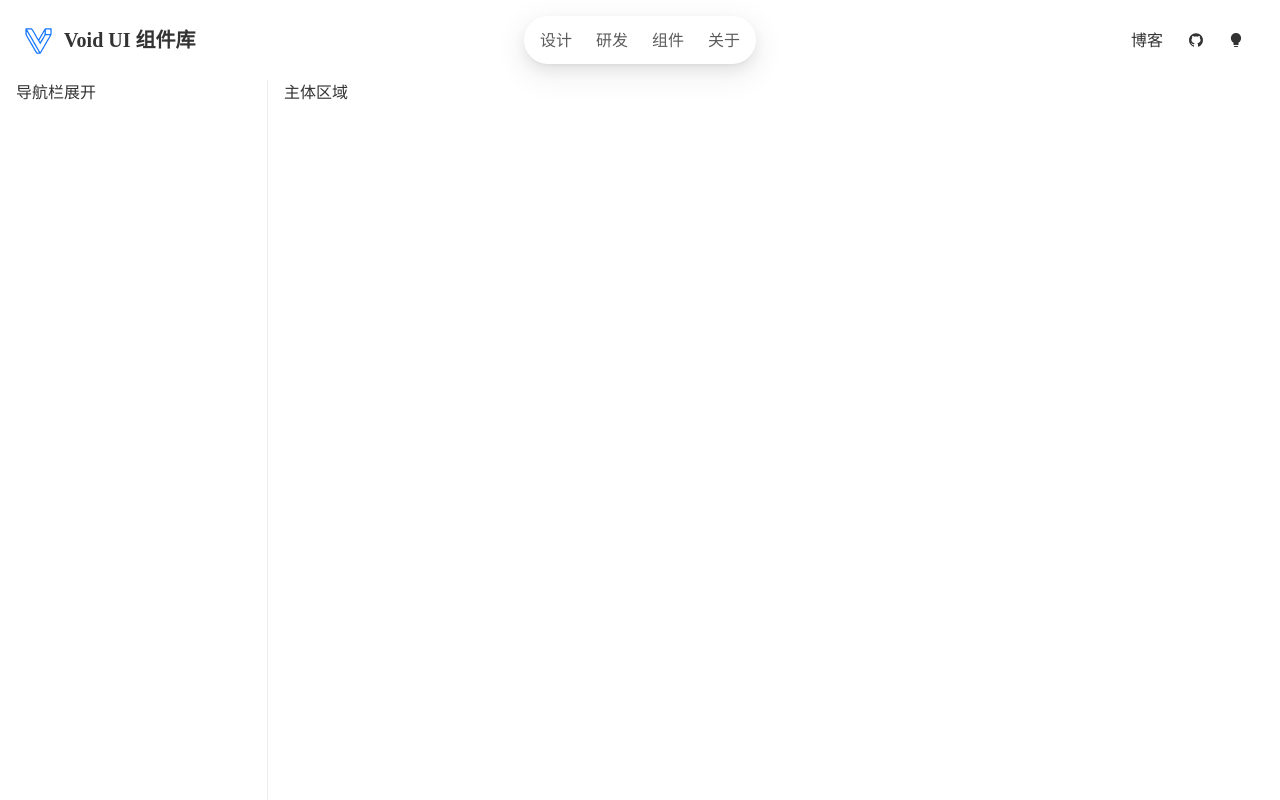
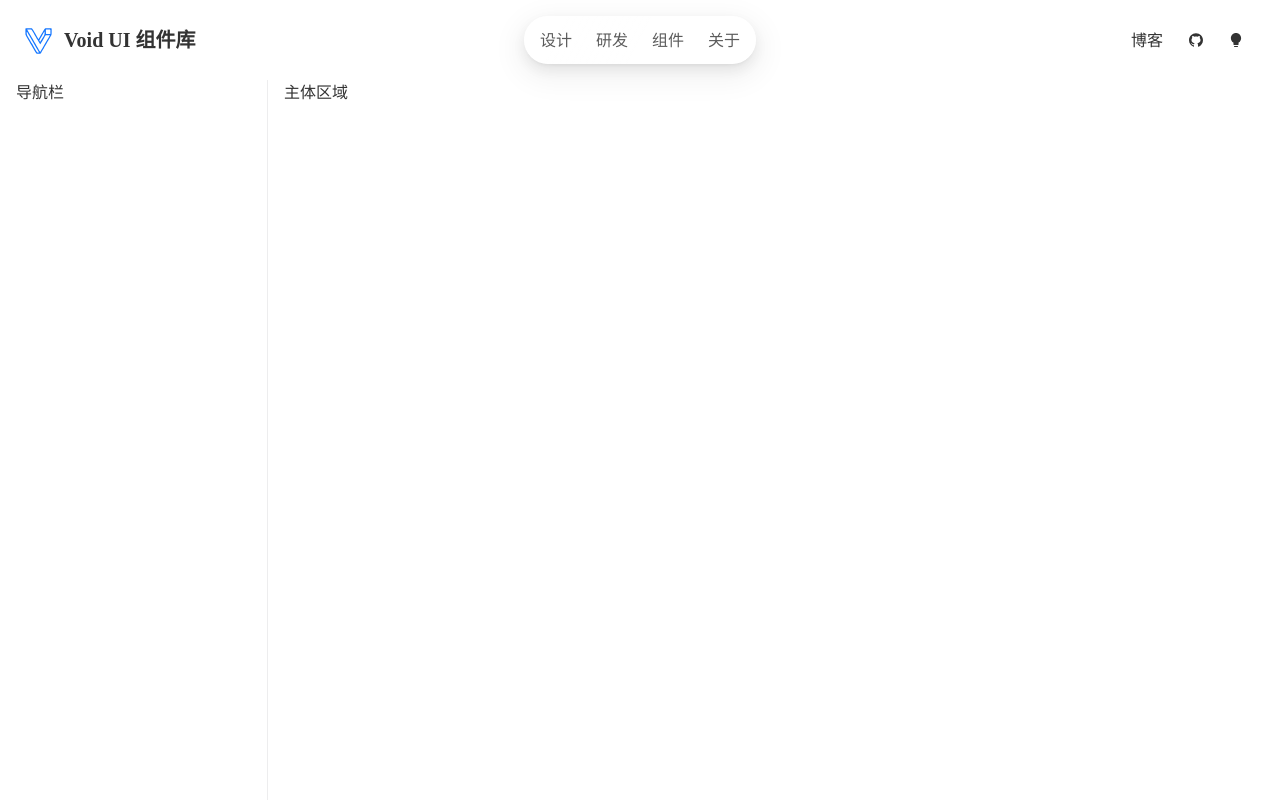
Before and after one commit to CoKoii/VoidUI, a Vue app: page /components in a window 1280 px wide. Built offline with nearby package versions, Linux system fonts and the light colour scheme.

Commit message:
调整Components样式，将悬浮内容移至.nav下方

```diff
--- a/src/views/Components/Components.scss
+++ b/src/views/Components/Components.scss
@@ -10,16 +10,6 @@
     padding: 0 16px;
     background-color: var(--bg);
     transition: background-color 0.3s;
-    &::after {
-      content: '展开';
-      position: relative;
-      top: 0;
-      right: 0;
-      transform: translateX(-100%);
-      width: 100px;
-      height: 100px;
-      background-color: #fff;
-    }
   }
   .main {
     transition: transform 0.3s;
@@ -37,6 +27,16 @@
       position: absolute;
       transform: translateX(-100%);
       height: calc(100vh - 60px);
+      &::after {
+        content: '展开';
+        position: relative;
+        top: 0;
+        right: 0;
+        transform: translateX(-100%);
+        width: 100px;
+        height: 100px;
+        background-color: #fff;
+      }
     }
     .main {
       min-height: calc(100vh - 60px);
```
